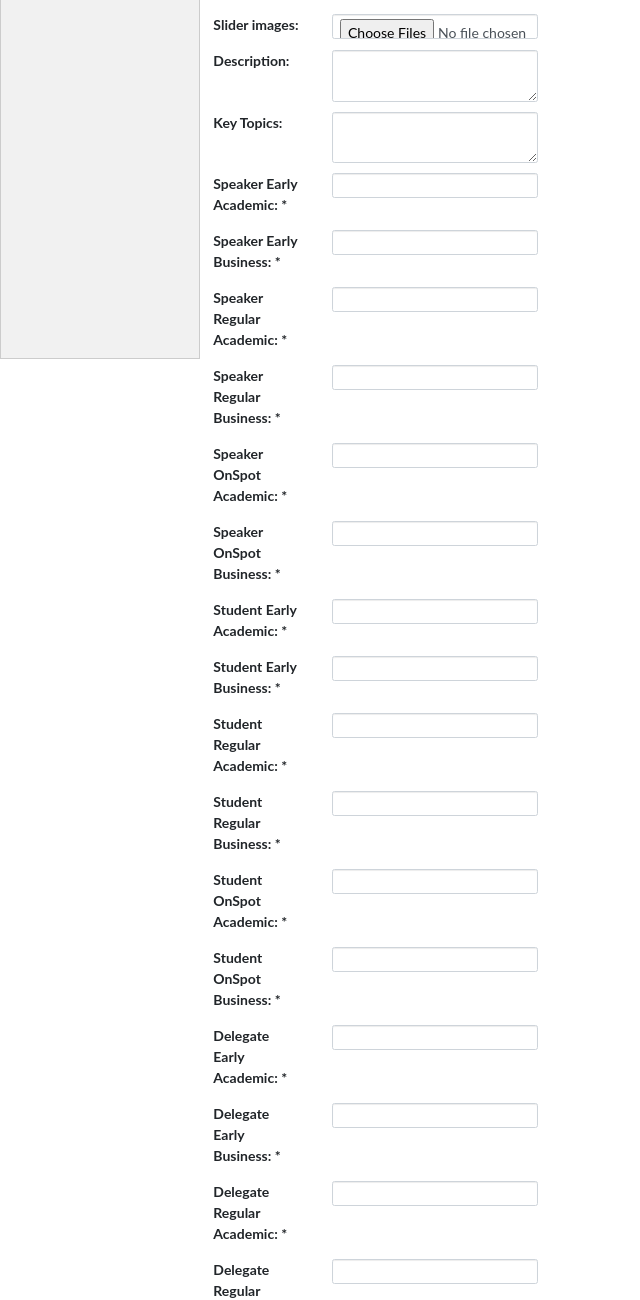
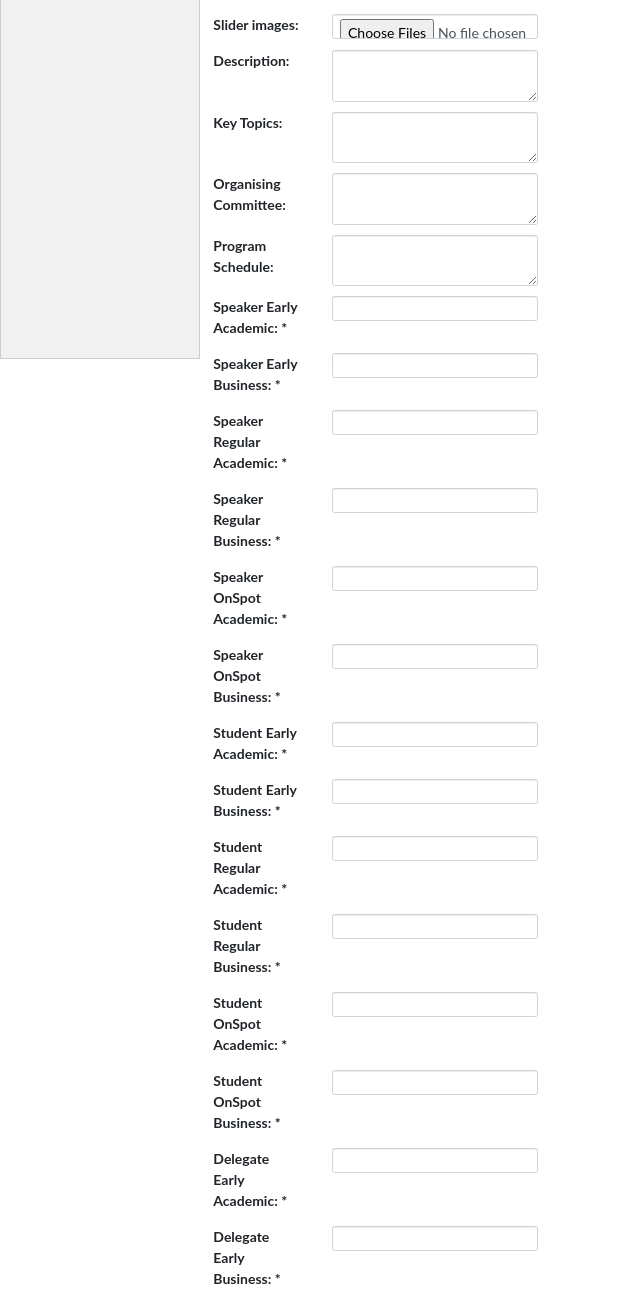
Before and after one commit to maruthisivaprasad/riconferences, a PHP site: page /riconferences/admin/createevent.php in a window 1280 px wide. Shown: the part 441-1741 px from the top of the page, without its empty margins (0-640 px from the left). Run offline with PHP 8.4, Linux system fonts and the light colour scheme; some libraries are stand-ins or nearby versions.

Commit message:
modify the data

```diff
--- a/admin/createevent.php
+++ b/admin/createevent.php
@@ -37,7 +37,7 @@ if (isset($_POST) && !empty($_POST)) {
             . "speaker_onspot_business, student_early_academic, student_early_business, student_regular_academic,"
             . "student_regular_business, student_onspot_academic, student_onspot_business, delegate_early_academic,"
             . "delegate_early_business, delegate_regular_academic, delegate_regular_business, delegate_onspot_academic,"
-            . "delegate_onspot_business, early_date, regular_date, onsport_date) values "
+            . "delegate_onspot_business, early_date, regular_date, organising_committee, program_schedule, onsport_date) values "
             . "('" . $_POST['title'] . "', '" . slugify($_POST['slug']) . "', '" . $_POST['date'] . "', '" . $enddate . "', "
             . "'" . $_POST['location'] . "', '" . $_POST['theme'] . "', "
             . "'" . htmlentities(addslashes($_POST['description'])) . "', "
@@ -50,7 +50,8 @@ if (isset($_POST) && !empty($_POST)) {
             . "'" . $_POST['student_onspot_business'] . "', '" . $_POST['delegate_early_academic'] . "', "
             . "'" . $_POST['delegate_early_business'] . "', '" . $_POST['delegate_regular_academic'] . "', "
             . "'" . $_POST['delegate_regular_business'] . "', '" . $_POST['delegate_onspot_academic'] . "', "
-            . "'" . $_POST['delegate_onspot_business'] . "', '" . $earlydate . "', '" . $regulardate . "', '" . $onspotdate . "')";
+            . "'" . $_POST['delegate_onspot_business'] . "', '" . $earlydate . "', '" . $regulardate . "', "
+            . "'" . $_POST['organising_committee'] . "', '" . $_POST['program_schedule'] . "', '" . $onspotdate . "')";
     mysqli_query($conn, $sql);
     $eventid = $conn->insert_id;
     $sliderfile = $brochurefile = $backgroundfile = $thumbfile = '';
@@ -264,6 +265,30 @@ require_once('head.php');
 
                     <div class="row" style="padding-top: 10px;">
                         <div class="col-md-3">
+                            <label for="organising_committee">Organising Committee: </label>
+                        </div>
+                        <div class="col-md-6">
+                            <textarea name="organising_committee" class="form-control" id="organising_committee"></textarea>
+                            <script>
+                                CKEDITOR.replace('organising_committee');
+                            </script>
+                        </div>
+                    </div>
+
+                    <div class="row" style="padding-top: 10px;">
+                        <div class="col-md-3">
+                            <label for="program_schedule">Program Schedule: </label>
+                        </div>
+                        <div class="col-md-6">
+                            <textarea name="program_schedule" class="form-control" id="program_schedule"></textarea>
+                            <script>
+                                CKEDITOR.replace('program_schedule');
+                            </script>
+                        </div>
+                    </div>
+
+                    <div class="row" style="padding-top: 10px;">
+                        <div class="col-md-3">
                             <label for="speaker_early_academic">Speaker Early Academic: <span class="required">*</span></label>
                         </div>
                         <div class="col-md-6">
```
Also changed, not shown: admin/editevent.php (+26 -1 lines), admin/viewevent.php (+12 -0 lines).
